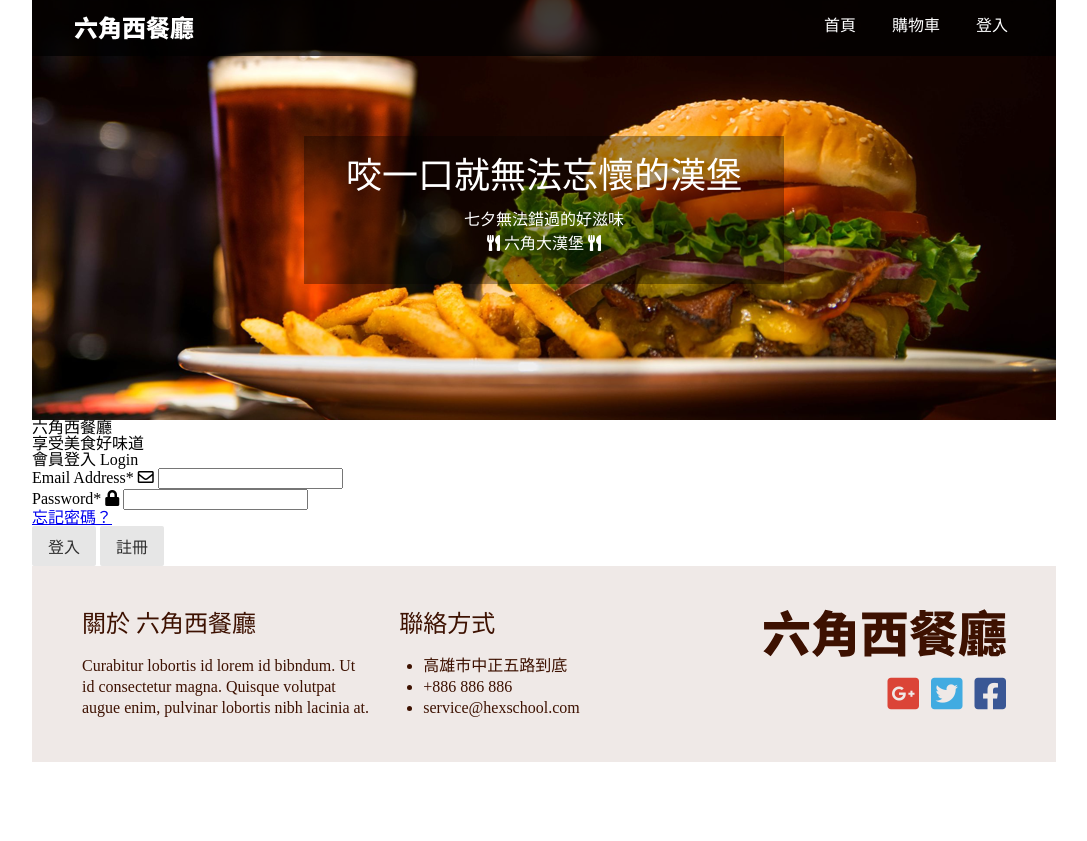
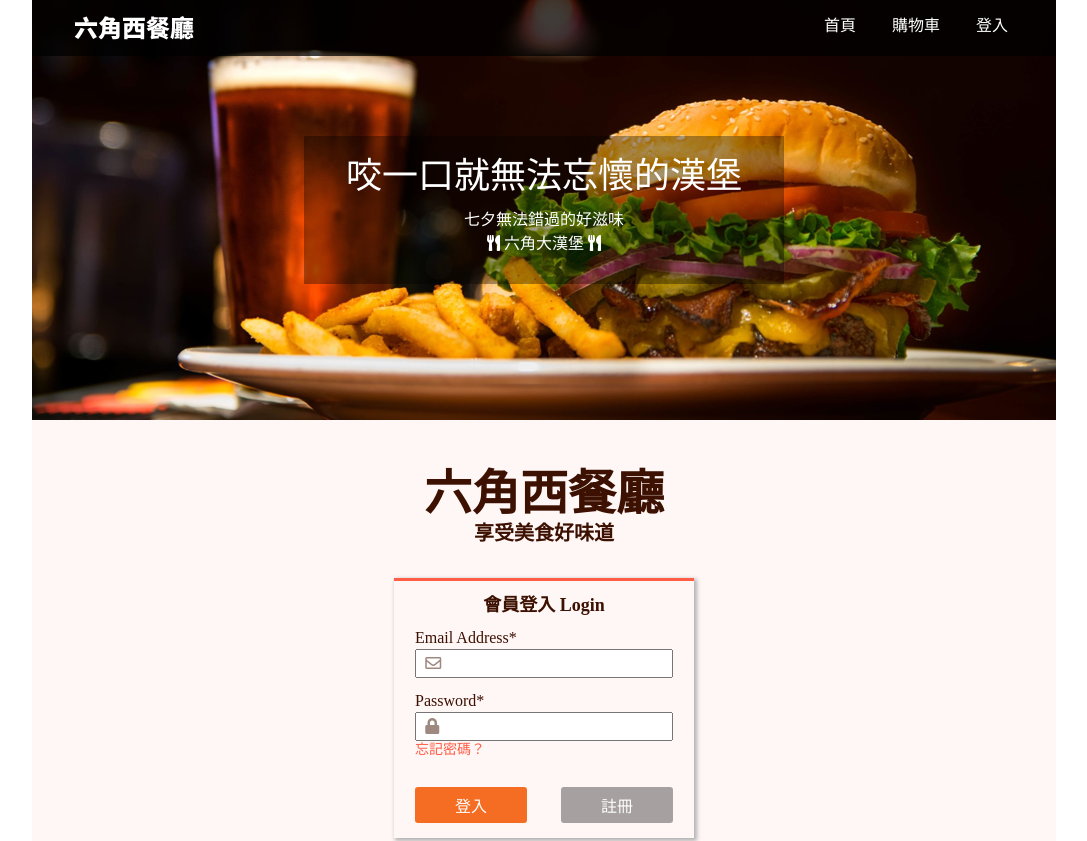
Before and after one commit to moonstrand/RWD-Final, a plain HTML site: page login.html in a window 1280 px wide. Shown: the top 841 px of the page, without its empty margins (96-1183 px from the left). Before the commit the page ends 800 px from the top, so only its background shows below. Drawn offline with Linux system fonts and the light colour scheme.

Commit message:
update css

```diff
--- a/css/style.css
+++ b/css/style.css
@@ -11,6 +11,10 @@ img {
     position: relative;
     max-width: 1024px;
     margin:0 auto;
+}
+
+.wrap a {
+    text-decoration: none;
 }
 
 /* 表頭區塊 */
@@ -54,7 +58,6 @@ img {
 
 .menu a {
     display: block;
-    text-decoration: none;
     color: #fff;
     padding: 18px;
     transition:all 0.3s;
@@ -127,7 +130,97 @@ img {
     font-size: 16px;
 }
 
-/* 三欄特色 */
+/* 表尾區塊 */
+
+.footer {
+    background: #efe9e7;
+    color: #3D1101;
+    padding:43px 50px;
+    display: flex;
+    justify-content: space-between;
+    line-height: 1.3
+}
+
+.footer .information, .footer .contact, .footer .logo {
+    width: 31.33333%;
+}
+
+.footer h2 {
+    font-size: 24px;
+    padding-bottom: 16px;
+}
+
+.contact ul li {
+    list-style: disc;
+    margin-left: 24px;
+}
+
+.footer .logo {
+    display: flex;
+    flex-direction: column;
+    justify-content: space-between;
+    align-items: flex-end;
+}
+
+.logo .hex {
+    display: block;
+    text-indent: 101%;
+    white-space: nowrap;
+    overflow: hidden;
+    width: 243px;
+    height: 48px;
+    background: url(../images/logo_l\(null\).svg) no-repeat;
+}
+
+.social {
+    display: flex;
+}
+
+.social a {
+    font-size: 36px;
+    margin-left: 12px;
+}
+
+.social .google {
+    color: #DB4437;
+}
+
+.social .tw {
+    color: #41ABE1;
+}
+
+.social .fb {
+    color: #3A5795;
+}
+
+@media (max-width:768px) {
+    .footer {
+        padding:43px 10px;
+    }
+
+    .footer .logo {
+        justify-content: space-evenly;
+    }
+}
+
+@media (max-width:568px) {
+    .footer {
+        flex-direction: column;
+        align-items: center;
+        padding: 20px 5px;
+    }
+
+    .footer .information, .footer .contact, .footer .logo {
+        width: 90%;
+        padding: 15px 0;
+    }
+
+    .logo .hex {
+        margin-bottom: 20px;
+    }
+}
+
+/* 首頁 三欄特色 */
 
 .main {
     color: #3D1101;
@@ -229,7 +322,7 @@ img {
     }
 }
 
-/* 主廚介紹區塊 */
+/* 首頁 主廚介紹區塊 */
 
 .section {
     background: #3D1101;
@@ -272,7 +365,7 @@ img {
     }
 }
 
-/* 評論區塊 */
+/* 首頁 評論區塊 */
 
 .cite {
     color: #3D1101;
@@ -345,7 +438,7 @@ img {
     }
 }
 
-/* 訂位區塊 */
+/* 首頁 訂位區塊 */
 
 .position {
     background: #FAFAFA;
@@ -426,94 +519,105 @@ img {
         padding: 0;
     }
 }
+/* 首頁結束 */
 
 
-/* 表尾區塊 */
+/* 登入介面 */
 
-.footer {
-    background: #efe9e7;
+.login {
+    background: #fff6f6;
+    padding: 50px 0;
+}
+
+.login-main {
+    max-width: 300px;
+    margin:0 auto;
+    display: flex;
+    flex-direction: column;
+    align-items: center;
     color: #3D1101;
-    padding:43px 50px;
+}
+
+.login-main h2, .login-main h3 {
+    font-size: 48px;
+    font-weight: bold;
+    padding-bottom: 5px;
+}
+
+.login-main h3 {
+    font-size: 20px;
+    padding-bottom: 35px;
+}
+
+.login-main form {
+    border-top: 3px solid #FF5E45;
+    padding: 15px 21px;
+    box-shadow: 2px 2px 4px 1px #b3b3b3;
+}
+
+.login-main form h4 {
+    font-weight: bold;
+    font-size: 18px;
+    padding-bottom: 16px;
+    text-align: center;
+}
+
+.login-main .login-mail input, .login-main .login-password input {
+    width: 100%;
+    padding: 5px 0 5px 30px;
+    margin-top: 3px;
+}
+
+.login-main .login-mail input {
+    margin-bottom: 15px;
+}
+
+.login-mail, .login-password {
+    position: relative;
+}
+
+.login-mail .far.fa-envelope, .login-password .fas.fa-lock {
+    position: absolute;
+    color: rgba(61,17,0,0.50);
+    top: 40%;
+    left: 4%;
+}
+
+.login-password .fas.fa-lock {
+    top: 52%;
+    left: 4%;
+}
+
+.login-main .forget {
+    font-size: 14px;
+    color: #FF5E45;
+}
+
+.login-main .forget:hover {
+    color: #3D1101;
+}
+
+.login-btn {
     display: flex;
     justify-content: space-between;
-    line-height: 1.3
+    padding-top: 30px;
 }
 
-.footer .information, .footer .contact, .footer .logo {
-    width: 31.33333%;
+.login-main .login-btn input{
+    color: #fff;
+    border-radius: 3px;
+    padding: 6px 40px;
+    transition: 0.4s ease;
 }
 
-.footer h2 {
-    font-size: 24px;
-    padding-bottom: 16px;
+.login-main .login-btn input:hover {
+    opacity: 0.6;
 }
 
-.contact ul li {
-    list-style: disc;
-    margin-left: 24px;
+.login-btn .orange {
+    background: #F56C23;
 }
 
-.footer .logo {
-    display: flex;
-    flex-direction: column;
-    justify-content: space-between;
-    align-items: flex-end;
+.login-btn .gray {
+    background: rgba(0, 0, 0, 0.35);
 }
-
-.logo .hex {
-    display: block;
-    text-indent: 101%;
-    white-space: nowrap;
-    overflow: hidden;
-    width: 243px;
-    height: 48px;
-    background: url(../images/logo_l\(null\).svg) no-repeat;
-}
-
-.social {
-    display: flex;
-}
-
-.social a {
-    font-size: 36px;
-    margin-left: 12px;
-}
-
-.social .google {
-    color: #DB4437;
-}
-
-.social .tw {
-    color: #41ABE1;
-}
-
-.social .fb {
-    color: #3A5795;
-}
-
-@media (max-width:768px) {
-    .footer {
-        padding:43px 10px;
-    }
-
-    .footer .logo {
-        justify-content: space-evenly;
-    }
-}
-
-@media (max-width:568px) {
-    .footer {
-        flex-direction: column;
-        align-items: center;
-        padding: 20px 5px;
-    }
-
-    .footer .information, .footer .contact, .footer .logo {
-        width: 90%;
-        padding: 15px 0;
-    }
-
-    .logo .hex {
-        margin-bottom: 20px;
-    }
-}
```
